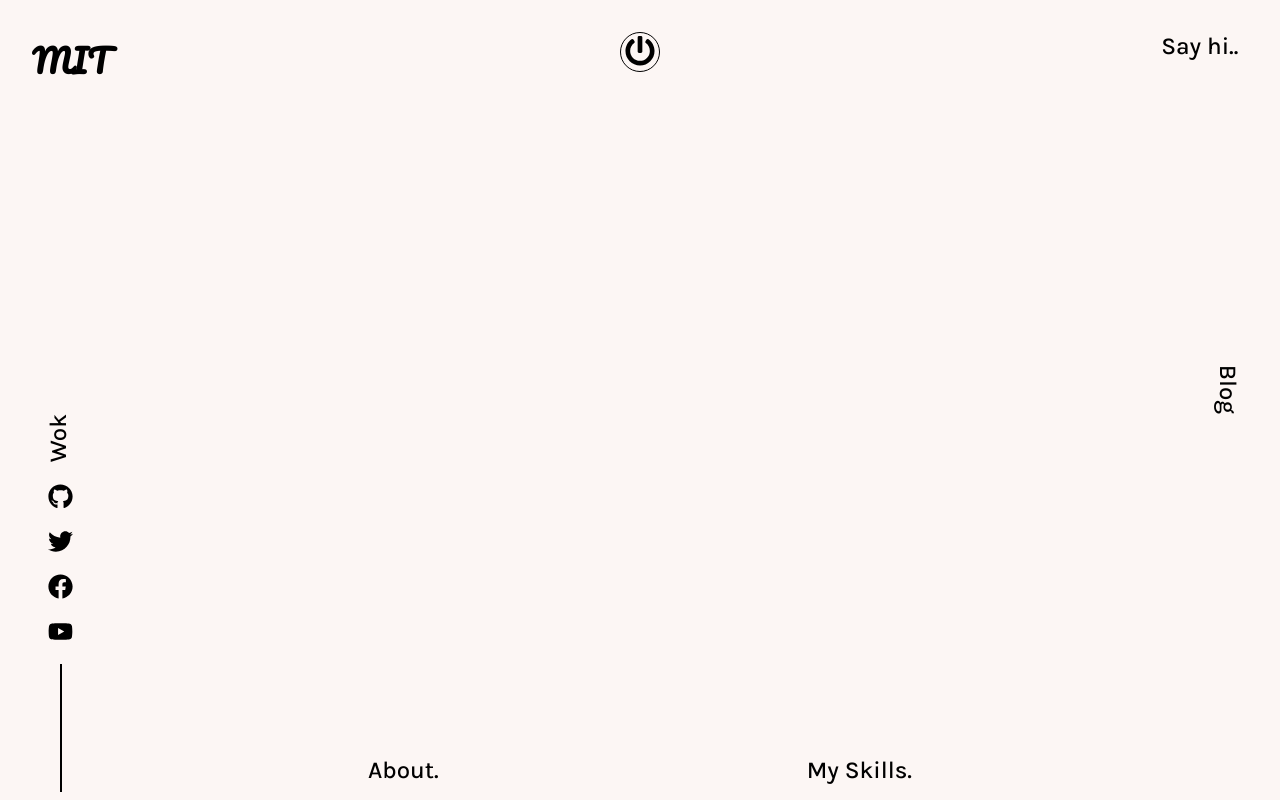
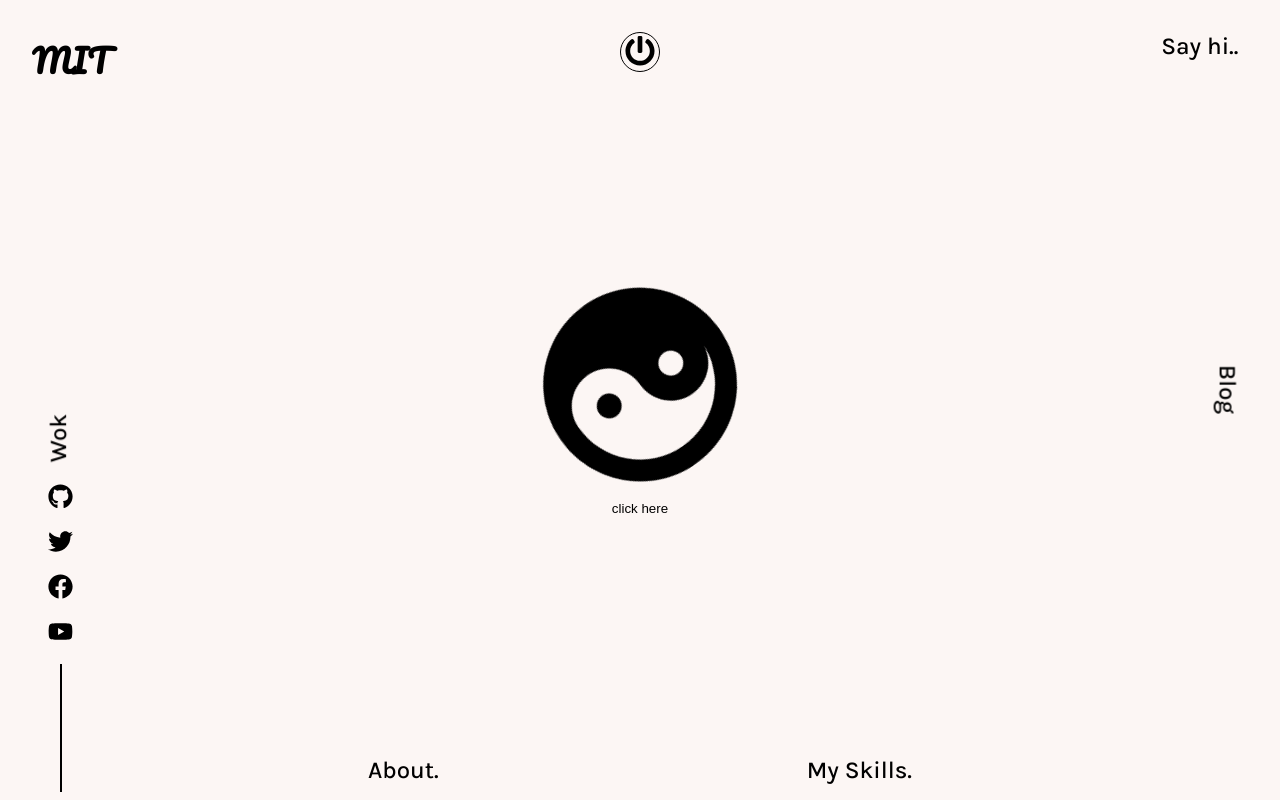
Before and after one commit to mark-escosura/portfolio, a React (Create React App) app: page / in a window 1280 px wide. Built offline with nearby package versions, Linux system fonts and the light colour scheme.

Commit message:
Created YingYang Button with transitions

```diff
--- a/src/components/Main.js
+++ b/src/components/Main.js
@@ -1,10 +1,11 @@
-import React from "react";
-import styled from "styled-components";
+import React, { useState } from "react";
+import styled, { keyframes } from "styled-components";
 import { NavLink } from "react-router-dom";
 // components
 import LogoComponent from "../subComponents/LogoComponent";
 import PowerButton from "../subComponents/PowerButton";
 import SocialIcons from "../subComponents/SocialIcons";
+import { YinYang } from "./AllSvgs";
 
 const MainContainer = styled.div`
   background: ${(props) => props.theme.body};
@@ -69,7 +70,7 @@ const WORK = styled(NavLink)`
 `;
 
 const ABOUT = styled(NavLink)`
-  color: ${(props) => props.theme.text};
+  color: ${(props) => props.click ? props.theme.body : props.theme.text };
   text-decoration: none;
   z-index: 1;
 `;
@@ -80,13 +81,78 @@ const SKILLS = styled(NavLink)`
   z-index: 1;
 `;
 
+const rotate = keyframes`
+from {
+  transform: rotate(0);
+}
+to {
+  transform: rotate(360deg);
+}
+`;
+
+const Center = styled.button`
+  position: absolute;
+  top: ${(props) => (props.click ? "85%" : "50%")};
+  left: ${(props) => (props.click ? "92%" : "50%")};
+  transform: translate(-50%, -50%);
+  border: none;
+  outline: none;
+  background-color: transparent;
+  cursor: pointer;
+
+  display: flex;
+  flex-direction: column;
+  justify-content: center;
+  align-items: center;
+
+  transition: all 1s ease-in-out;
+
+  & > :first-child {
+    animation: ${rotate} infinite 1.5s linear;
+  }
+
+  & > :last-child {
+    display: ${(props) => (props.click ? "none" : "inline-block")};
+    padding-top: 1rem;
+  }
+`;
+
+const DarkDiv = styled.div`
+  position: absolute;
+  background-color: ${props => props.theme.text};
+  top: 0;
+  bottom: 0;
+  right: 50%;
+  width: ${props => props.click ? '50%' : '0%'};
+  height: ${props => props.click ? '100%' : '0%'};
+  z-index: 1;
+
+  transition: height 0.5s ease, width 1s ease 0.5s;
+`;
+
 const Main = () => {
+  // state
+  const [click, setClick] = useState(false);
+
+  // handlers
+  const handleClick = () => setClick(!click);
+
   return (
     <MainContainer>
+      <DarkDiv click={click} />
       <Container>
         <LogoComponent />
         <PowerButton />
         <SocialIcons />
+        <Center click={click}>
+          <YinYang
+            onClick={handleClick}
+            width={click ? 120 : 200}
+            height={click ? 120 : 200}
+            fill="currentColor"
+          />
+          <span>click here</span>
+        </Center>
 
         <Contact
           target="_blank"
@@ -99,12 +165,12 @@ const Main = () => {
           <h2>Blog</h2>
         </BLOG>
 
-        <WORK to="/work">
+        <WORK to="/work" click={click}>
           <h2>Wok</h2>
         </WORK>
 
         <BottomBar>
-          <ABOUT to="/about">
+          <ABOUT to="/about" click={click}>
             <h2>About.</h2>
           </ABOUT>
 
```
